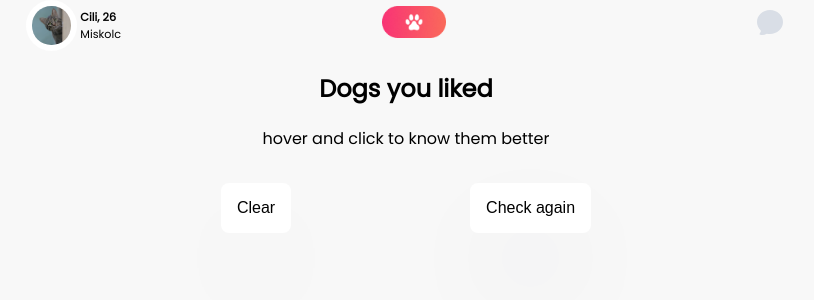
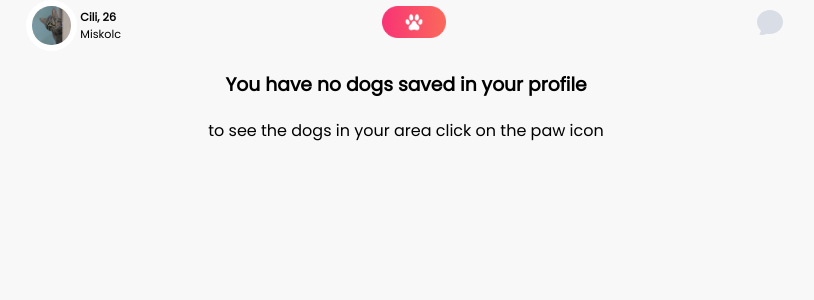
Before and after one commit to agnesnora/tindogReact, a React (Vite) app: page / in a window 1280 px wide. Both pictures are taken after a click on the button 285 px from the left and 25 px from the top of the page. Shown: the top 300 px of the page, without its empty margins (234-1048 px from the left). Built offline with nearby package versions, Linux system fonts and the light colour scheme.

Commit message:
fixing already liked dogs

```diff
--- a/src/App.jsx
+++ b/src/App.jsx
@@ -47,15 +47,21 @@ function App() {
       hasBeenLiked: true,
     };
     setCurrentDog(updatedCurrentDog);
-    const updatedDogs = [...myDogs, currentDog];
+    const isAlreadyLiked = myDogs.some((dog) => dog.id == updatedCurrentDog.id);
+    const updatedDogs = isAlreadyLiked
+      ? [...myDogs]
+      : [...myDogs, updatedCurrentDog];
+    console.log("updateddogs", updatedDogs);
     setMyDogs(updatedDogs);
     localStorage.setItem("dogs", JSON.stringify(updatedDogs));
     setDogsData((prevData) =>
       prevData.filter((item) => item.id !== currentDog.id)
     );
+    console.log("in like dogsData", dogsData);
 
     setTimeout(() => {
-      setCurrentDog(dogsData[currentIndex + 1]);
+      const nextIndex = currentIndex + 1;
+      setCurrentDog(nextIndex < dogsData.length ? dogsData[nextIndex] : null);
     }, 1000);
   };
 
@@ -75,18 +81,25 @@ function App() {
 
   function startOver() {
     setIsNewGame(true);
+    setDogsData(dogs);
+
     setCurrentDog(dogsData[0]);
 
     setProfileOn(false);
   }
   function checkAgain() {
-    setCurrentDog(dogsData[0]);
+    console.log("myDogs in checkagain", myDogs);
+    console.log("dogsData", dogsData);
+    dogsData.length > 0 ? setCurrentDog(dogsData[0]) : null;
+
+    // setCurrentDog(dogsData[0]);
 
     setProfileOn(false);
   }
 
   function handleClear() {
     setMyDogs([]);
+    setIsNewGame(true);
     localStorage.removeItem("dogs");
   }
 
@@ -122,7 +135,7 @@ function App() {
       ) : (
         <>
           {" "}
-          <p>No more dogs in your area</p>
+          {myDogs.length == 0 ? <p>No more dogs in your area</p> : ""}
           <Profile
             handleClear={handleClear}
             myDogs={myDogs}
--- a/src/components/Profile.jsx
+++ b/src/components/Profile.jsx
@@ -18,13 +18,22 @@ export default function Profile({ handleClear, myDogs, checkAgain }) {
 
   function sendMessage(id) {
     setToDog(myDogs.filter((item) => item.id == id)[0]);
-
     setPopUpOn(true);
   }
+
+  if (myDogs.length == 0) {
+    return (
+      <>
+        <h3>You have no dogs saved in your profile</h3>
+        <p>to see the dogs in your area click on the paw icon</p>
+      </>
+    );
+  }
+
   return (
     <div>
       <h2>Dogs you liked</h2>
-      <p>hover and click to know them better</p>
+      <p>hover and click to send a message</p>
 
       <div className="dogList-container">
         {myDogs.map((dog) => {
```
